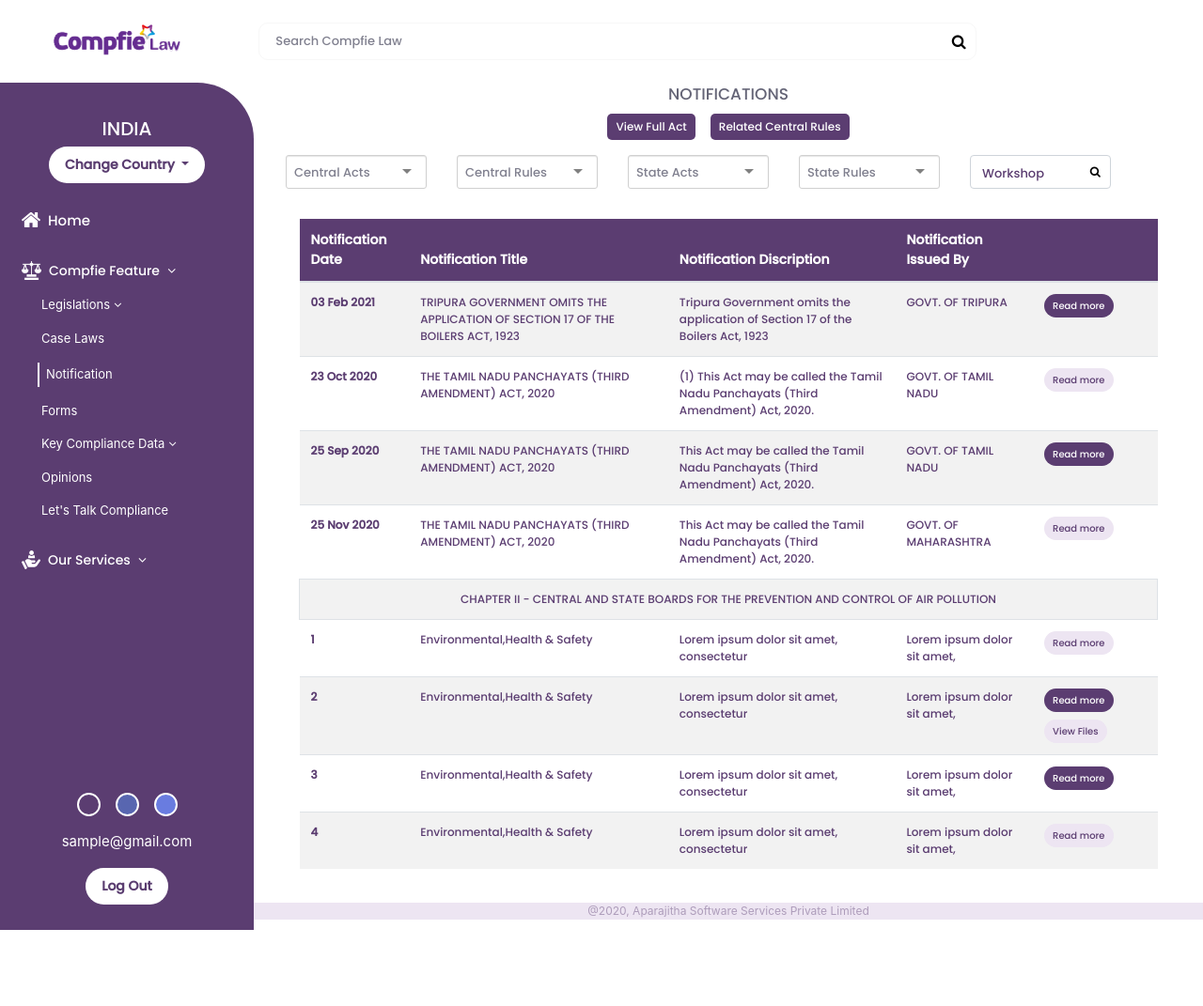
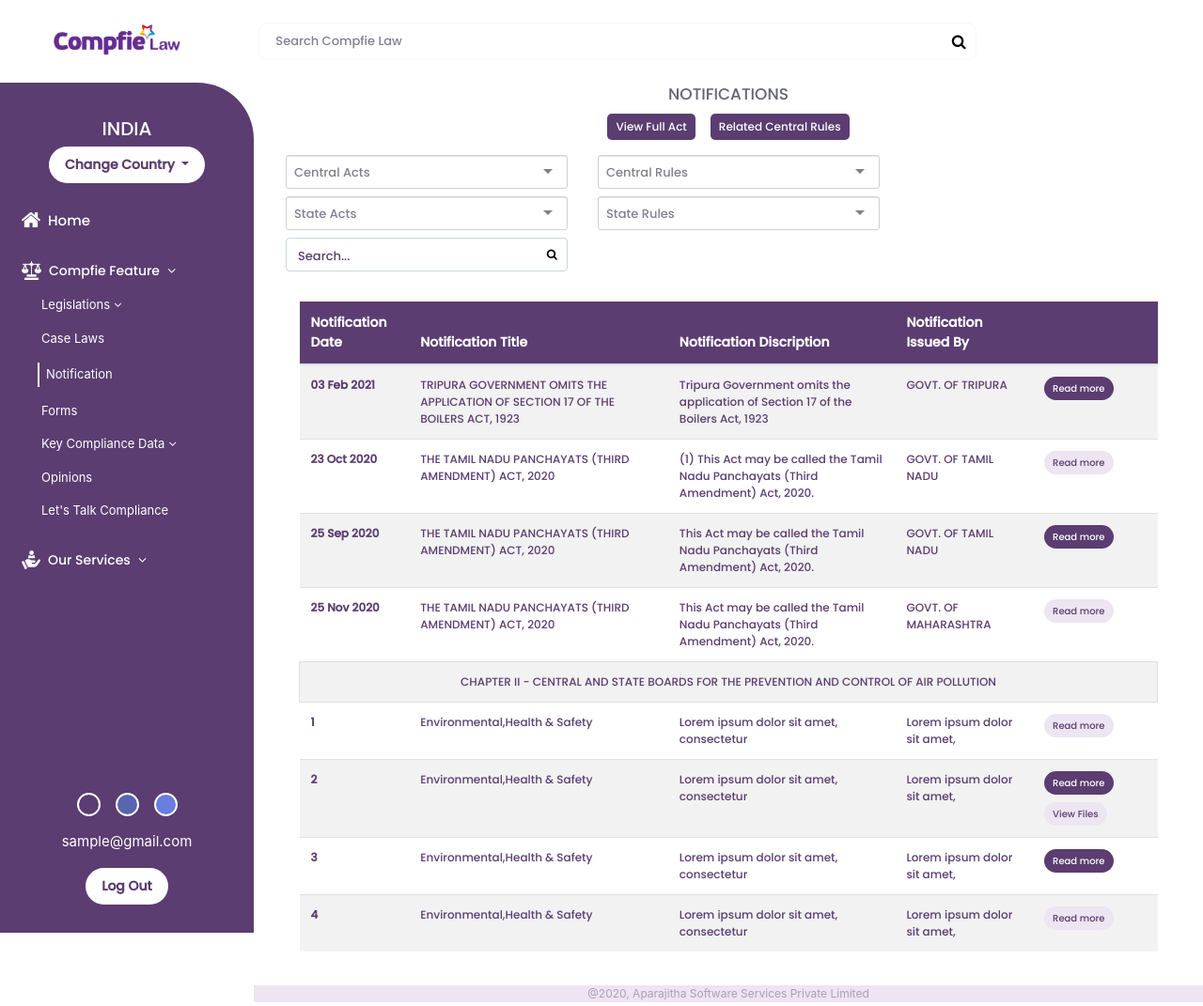
Before and after one commit to Rganeshmoorthy/compfie, a PHP site: page /domain-page8.php in a window 1280 px wide. Shown: the whole page at 94% size. Before the commit the page ends 990 px from the top, so only its background shows below. Run offline with PHP 8.4, Linux system fonts and the light colour scheme; some libraries are stand-ins or nearby versions.

Commit message:
notification page in compfie

```diff
--- a/css/index.css
+++ b/css/index.css
@@ -77,6 +77,9 @@ select:focus {
         max-height: calc(100vh - 236px);
         overflow-y: auto;
     }
+    .box-size {
+        min-width: 150px !important;
+    }
 }
 
 .zoom {
@@ -118,7 +121,7 @@ select:focus {
 }
 
 .box-size {
-    min-width: 150px;
+    min-width: 300px;
 }
 
 .selectize-input>* {
@@ -202,3 +205,7 @@ ul .content a {
     color: White !important;
     background-color: #5B3D71;
 }
+
+.mw-300 {
+    min-width: 300px;
+}
--- a/domain-page8.php
+++ b/domain-page8.php
@@ -43,6 +43,14 @@ function validateForm() {
         return false;
     }
 }
+$(document).ready(function(){
+  $("#myInput").on("keyup", function() {
+    var value = $(this).val().toLowerCase();
+    $("#myTable tr").filter(function() {
+      $(this).toggle($(this).text().toLowerCase().indexOf(value) > -1)
+    });
+  });
+});
 </script>
 
 <body>
@@ -266,13 +274,11 @@ function validateForm() {
                     </div>
 
                     <div class="px-2 mt-2 mt-md-2 mt-xl-0 px-md-3 mb-2">
-                        <div class="search-act col-12 md-col-6 p-1">
-                            <form name="myForm" class="mb-0" action="notification-search.php" onsubmit="return validateForm()">
-                                <input type="text" placeholder="Workshop" name="notify"
-                                    class="border-0 w-100 pr-4 search-input pl-2" required>
+                        <div class="search-act col-12 md-col-6 p-1 mw-300">
+                                <input type="text" placeholder="Search..." name="notify"
+                                    class="border-0 w-100 pr-4 search-input pl-2" id="myInput" required>
                                 <button type="submit" class="border-0 bg-transparent search-btn"><i
                                         class="fa fa-search"></i></button>
-                            </form>
                         </div>
                     </div>
                 </div>
@@ -289,7 +295,7 @@ function validateForm() {
                                 <th scope="col" class=""></th>
                             </tr>
                         </thead>
-                        <tbody class="table-content" id="notification">
+                        <tbody class="table-content" id="myTable">
                             <tr>
                                 <th scope="row">03 Feb 2021</th>
                                 <td>TRIPURA GOVERNMENT OMITS THE APPLICATION OF SECTION 17 OF THE BOILERS ACT, 1923</td>
```
